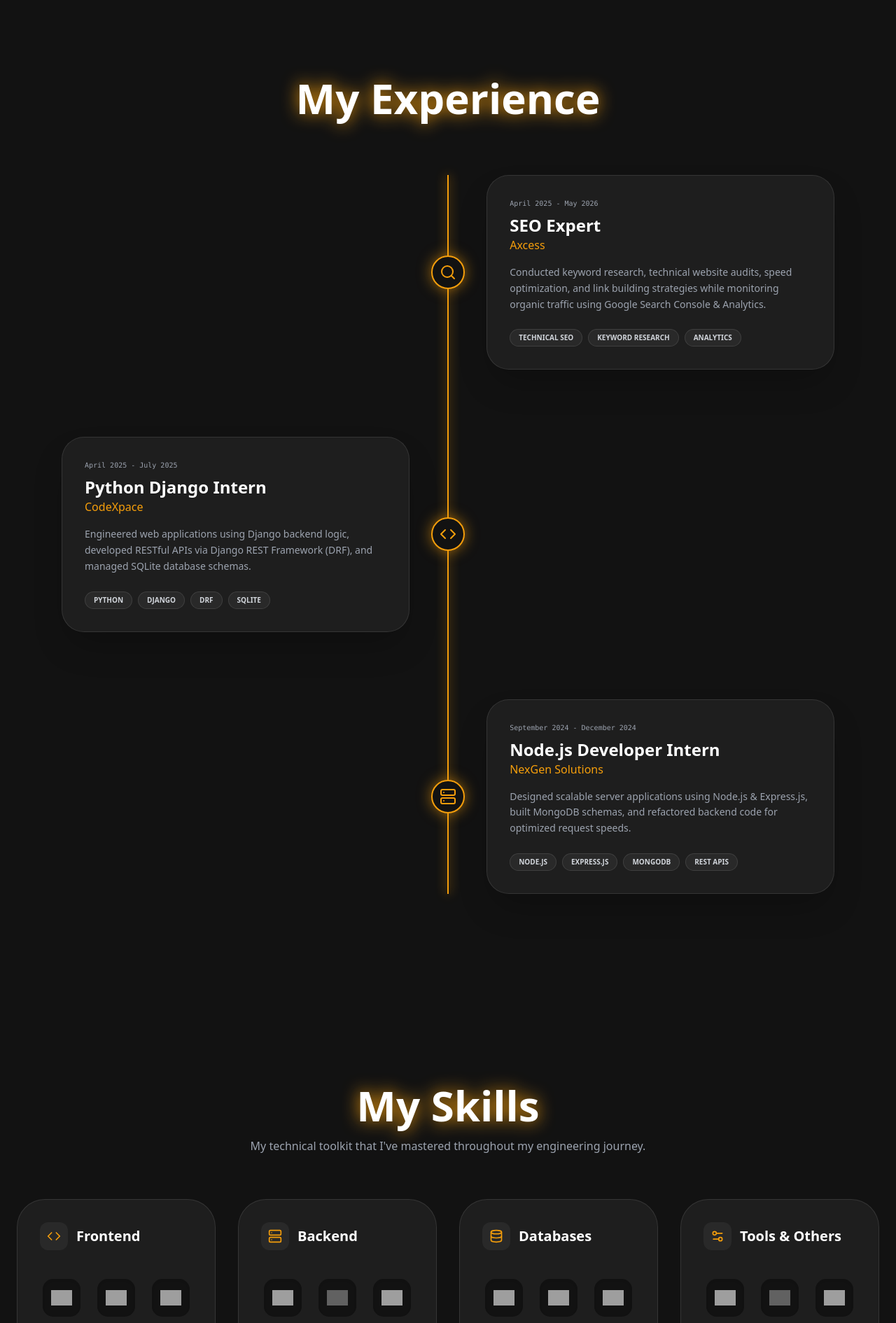
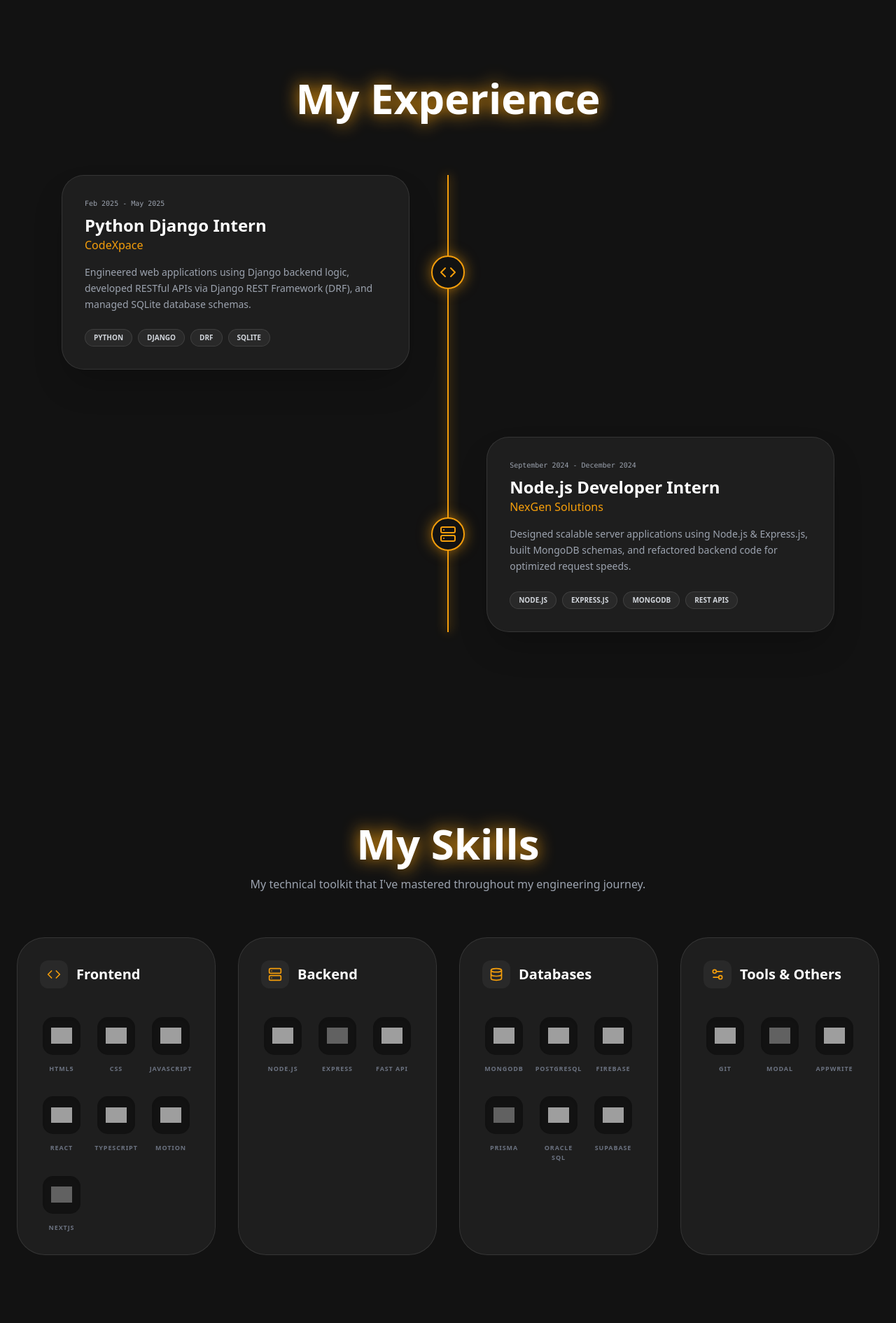
Before and after one commit to HaiderAli238/Haider-Ali-Portfolio, a Django app: page / in a window 1280 px wide. Shown: the part 770-2660 px from the top of the page at 70% size. Run offline with Django 5.2, Linux system fonts and the light colour scheme; some libraries are stand-ins or nearby versions; grey boxes are pictures that could not be loaded.

Commit message:
Full-stack Portfolio

```diff
--- a/templates/components/experience.html
+++ b/templates/components/experience.html
@@ -18,31 +18,7 @@
       <!-- Scroll Progress Line -->
       <div id="timeline-progress" class="absolute left-4 md:left-1/2 transform md:-translate-x-1/2 top-0 w-[2px] bg-[#f59e0b] origin-top shadow-[0_0_15px_#f59e0b] transition-all duration-15000 ease out h-0"></div>
 
-      <!-- ITEM 1: Axcess (SEO Expert) -->
-      <div class="relative flex items-center justify-between mb-24 w-full md:flex-row-reverse timeline-item">
-        <div class="absolute left-4 md:left-1/2 transform -translate-x-1/2 w-12 h-12 rounded-full bg-[#121212] border-2 border-[#f59e0b] flex items-center justify-center z-10 shadow-[0_0_20px_rgba(245,158,11,0.6)] text-[#f59e0b]">
-          <svg xmlns="http://www.w3.org/2000/svg" width="24" height="24" viewBox="0 0 24 24" fill="none" stroke="currentColor" stroke-width="2" stroke-linecap="round" stroke-linejoin="round"><circle cx="11" cy="11" r="8"/><path d="m21 21-4.3-4.3"/></svg>
-        </div>
-
-        <div class="w-full md:w-[45%] ml-12 md:ml-0 group timeline-card opacity-0 translate-x-12 transition-all duration-700 ease-out">
-          <div class="p-8 rounded-[2rem] bg-white/5 border border-white/10 hover:border-[#f59e0b]/50 transition-all duration-500 relative overflow-hidden shadow-2xl">
-            <div class="absolute inset-0 bg-gradient-to-br from-[#f59e0b]/5 to-transparent opacity-0 group-hover:opacity-100 transition-opacity"></div>
-
-            <div class="text-[10px] font-mono text-gray-400 mb-2">April 2025 - May 2026</div>
-            <h3 class="text-2xl font-bold text-white group-hover:text-[#f59e0b] transition-colors">SEO Expert</h3>
-            <p class="text-[#f59e0b] font-medium mb-4">Axcess</p>
-            <p class="text-gray-400 text-sm leading-relaxed mb-6">Conducted keyword research, technical website audits, speed optimization, and link building strategies while monitoring organic traffic using Google Search Console & Analytics.</p>
-
-            <div class="flex flex-wrap gap-2">
-              <span class="px-3 py-1 text-[10px] font-bold uppercase bg-white/5 text-gray-300 rounded-full border border-white/10 group-hover:border-[#f59e0b]/30">Technical SEO</span>
-              <span class="px-3 py-1 text-[10px] font-bold uppercase bg-white/5 text-gray-300 rounded-full border border-white/10 group-hover:border-[#f59e0b]/30">Keyword Research</span>
-              <span class="px-3 py-1 text-[10px] font-bold uppercase bg-white/5 text-gray-300 rounded-full border border-white/10 group-hover:border-[#f59e0b]/30">Analytics</span>
-            </div>
-          </div>
-        </div>
-      </div>
-
-      <!-- ITEM 2: CodeXpace (Python Django Intern) -->
+      <!-- ITEM 1: CodeXpace (Python Django Intern) -->
       <div class="relative flex items-center justify-between mb-24 w-full md:flex-row timeline-item">
         <div class="absolute left-4 md:left-1/2 transform -translate-x-1/2 w-12 h-12 rounded-full bg-[#121212] border-2 border-[#f59e0b] flex items-center justify-center z-10 shadow-[0_0_20px_rgba(245,158,11,0.6)] text-[#f59e0b]">
           <svg xmlns="http://www.w3.org/2000/svg" width="24" height="24" viewBox="0 0 24 24" fill="none" stroke="currentColor" stroke-width="2" stroke-linecap="round" stroke-linejoin="round"><polyline points="16 18 22 12 16 6"/><polyline points="8 6 2 12 8 18"/></svg>
@@ -52,7 +28,7 @@
           <div class="p-8 rounded-[2rem] bg-white/5 border border-white/10 hover:border-[#f59e0b]/50 transition-all duration-500 relative overflow-hidden shadow-2xl">
             <div class="absolute inset-0 bg-gradient-to-br from-[#f59e0b]/5 to-transparent opacity-0 group-hover:opacity-100 transition-opacity"></div>
 
-            <div class="text-[10px] font-mono text-gray-400 mb-2">April 2025 - July 2025</div>
+            <div class="text-[10px] font-mono text-gray-400 mb-2">Feb 2025 - May 2025</div>
             <h3 class="text-2xl font-bold text-white group-hover:text-[#f59e0b] transition-colors">Python Django Intern</h3>
             <p class="text-[#f59e0b] font-medium mb-4">CodeXpace</p>
             <p class="text-gray-400 text-sm leading-relaxed mb-6">Engineered web applications using Django backend logic, developed RESTful APIs via Django REST Framework (DRF), and managed SQLite database schemas.</p>
@@ -67,7 +43,7 @@
         </div>
       </div>
 
-      <!-- ITEM 3: NexGen Solutions (Node.js Developer Intern) -->
+      <!-- ITEM 2: NexGen Solutions (Node.js Developer Intern) -->
       <div class="relative flex items-center justify-between mb-24 w-full md:flex-row-reverse timeline-item">
         <div class="absolute left-4 md:left-1/2 transform -translate-x-1/2 w-12 h-12 rounded-full bg-[#121212] border-2 border-[#f59e0b] flex items-center justify-center z-10 shadow-[0_0_20px_rgba(245,158,11,0.6)] text-[#f59e0b]">
           <svg xmlns="http://www.w3.org/2000/svg" width="24" height="24" viewBox="0 0 24 24" fill="none" stroke="currentColor" stroke-width="2" stroke-linecap="round" stroke-linejoin="round"><rect width="20" height="8" x="2" y="2" rx="2" ry="2"/><rect width="20" height="8" x="2" y="14" rx="2" ry="2"/><line x1="6" x2="6.01" y1="6" y2="6"/><line x1="6" x2="6.01" y1="18" y2="18"/></svg>
```
